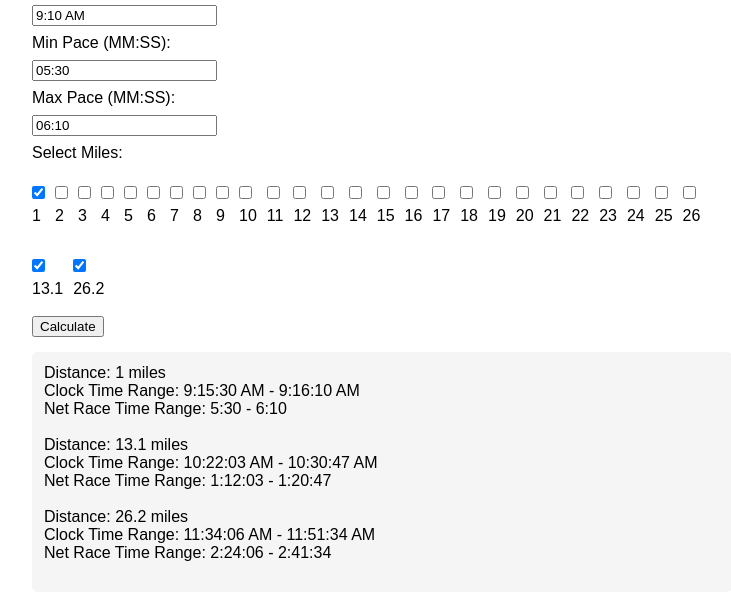
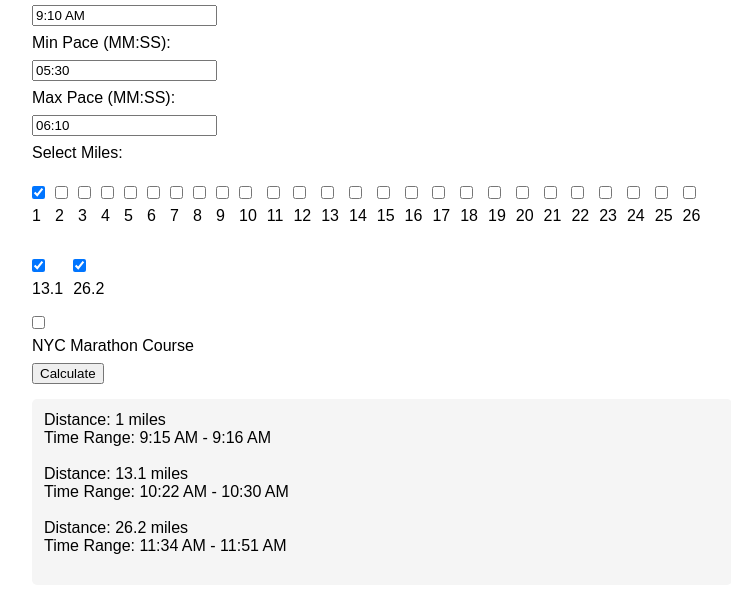
Before and after one commit to micaitken/running, a plain HTML site: page index.html in a window 1280 px wide. Both pictures are taken after a click on the button "Calculate". Shown: the part 109-708 px from the top of the page, without its empty margins (258-989 px from the left). Drawn offline with Linux system fonts and the light colour scheme.

Commit message:
Update index.html
added NYC mode

```diff
--- a/index.html
+++ b/index.html
@@ -1,7 +1,7 @@
 <!DOCTYPE html>
 <html lang="en">
 <head>
-  <meta charset="UTF-8" />
+  <meta charset="UTF-8">
   <title>Mile Time Range Calculator</title>
   <style>
     body { font-family: Arial; padding: 20px; max-width: 700px; margin: auto; }
@@ -15,22 +15,57 @@
   <h2>Mile Time Range Calculator</h2>
 
   <label>Start Time (e.g. 9:10 AM):</label>
-  <input type="text" id="startTime" value="9:10 AM" />
+  <input type="text" id="startTime" value="9:10 AM">
 
   <label>Min Pace (MM:SS):</label>
-  <input type="text" id="paceMin" value="05:30" />
+  <input type="text" id="paceMin" value="05:30">
 
   <label>Max Pace (MM:SS):</label>
-  <input type="text" id="paceMax" value="06:10" />
+  <input type="text" id="paceMax" value="06:10">
 
   <label>Select Miles:</label>
   <div class="mile-list" id="mileCheckboxes"></div>
+
+  <label>
+    <input type="checkbox" id="nycMarathon"> NYC Marathon Course
+  </label>
 
   <button onclick="handleCalculate()">Calculate</button>
 
   <div class="output" id="output"></div>
 
 <script>
+  const marathonLocations = {
+    1: "Verrazzano Narrows Bridge, Staten Island",
+    2: "Verrazzano Narrows Bridge",
+    3: "Bay Ridge, Brooklyn",
+    4: "Sunset Park, Brooklyn",
+    5: "Sunset Park, Brooklyn",
+    6: "Sunset Park, Brooklyn",
+    7: "Park Slope, Brooklyn",
+    8: "Fort Greene, Brooklyn",
+    9: "Fort Greene, Brooklyn",
+    10: "Williamsburg, Brooklyn",
+    11: "Williamsburg, Brooklyn",
+    12: "Williamsburg, Brooklyn",
+    13: "Greenpoint, Brooklyn",
+    13.1: "Pulaski Bridge",
+    14: "Long Island City, Queens",
+    15: "Queensboro Bridge, Queens",
+    16: "Queensboro Bridge, Manhattan",
+    17: "Upper East Side, Manhattan",
+    18: "Upper East Side, Manhattan",
+    19: "East Harlem, Manhattan",
+    20: "Mott Haven, The Bronx",
+    21: "135th Street Bridge",
+    22: "Harlem, Manhattan",
+    23: "Fifth Avenue, Manhattan",
+    24: "Central Park, Manhattan",
+    25: "Central Park, Manhattan",
+    26: "Central Park, Manhattan",
+    26.2: "Central Park, Manhattan"
+  };
+
   function parseTime(timeStr) {
     const [min, sec] = timeStr.split(":").map(Number);
     return (min * 60 + sec) * 1000;
@@ -39,27 +74,10 @@
   function formatClockTime(date) {
     let hours = date.getHours();
     let minutes = date.getMinutes();
-    let seconds = date.getSeconds();
     const ampm = hours >= 12 ? "PM" : "AM";
     hours = hours % 12 || 12;
     minutes = minutes.toString().padStart(2, "0");
-    seconds = seconds.toString().padStart(2, "0");
-    return `${hours}:${minutes}:${seconds} ${ampm}`;
-  }
-
-  // New function for net race time formatting
-  function formatDuration(ms) {
-    let totalSeconds = Math.floor(ms / 1000);
-    const hours = Math.floor(totalSeconds / 3600);
-    totalSeconds %= 3600;
-    const minutes = Math.floor(totalSeconds / 60);
-    const seconds = totalSeconds % 60;
-
-    if (hours > 0) {
-      return `${hours}:${minutes.toString().padStart(2,"0")}:${seconds.toString().padStart(2,"0")}`;
-    } else {
-      return `${minutes}:${seconds.toString().padStart(2,"0")}`;
-    }
+    return `${hours}:${minutes} ${ampm}`;
   }
 
   function calculateTimeRanges(startTimeStr, paceMinStr, paceMaxStr, distances) {
@@ -81,10 +99,8 @@
       const maxTime = new Date(startTime.getTime() + paceMax * dist);
       return {
         distance: dist,
-        minTimeClock: formatClockTime(minTime),
-        maxTimeClock: formatClockTime(maxTime),
-        minTimeNet: formatDuration(paceMin * dist),
-        maxTimeNet: formatDuration(paceMax * dist)
+        minTime: formatClockTime(minTime),
+        maxTime: formatClockTime(maxTime)
       };
     });
   }
@@ -93,6 +109,7 @@
     const startTime = document.getElementById("startTime").value;
     const paceMin = document.getElementById("paceMin").value;
     const paceMax = document.getElementById("paceMax").value;
+    const useMarathon = document.getElementById("nycMarathon").checked;
 
     const selectedDistances = Array.from(document.querySelectorAll(".mile-list input:checked"))
       .map(cb => parseFloat(cb.value));
@@ -100,8 +117,9 @@
     const results = calculateTimeRanges(startTime, paceMin, paceMax, selectedDistances);
 
     let output = "";
-    results.forEach(({ distance, minTimeClock, maxTimeClock, minTimeNet, maxTimeNet }) => {
-      output += `Distance: ${distance} miles\nClock Time Range: ${minTimeClock} - ${maxTimeClock}\nNet Race Time Range: ${minTimeNet} - ${maxTimeNet}\n\n`;
+    results.forEach(({ distance, minTime, maxTime }) => {
+      const location = useMarathon && marathonLocations[distance] ? ` (${marathonLocations[distance]})` : "";
+      output += `Distance: ${distance} miles${location}\nTime Range: ${minTime} - ${maxTime}\n\n`;
     });
 
     document.getElementById("output").textContent = output;
```
